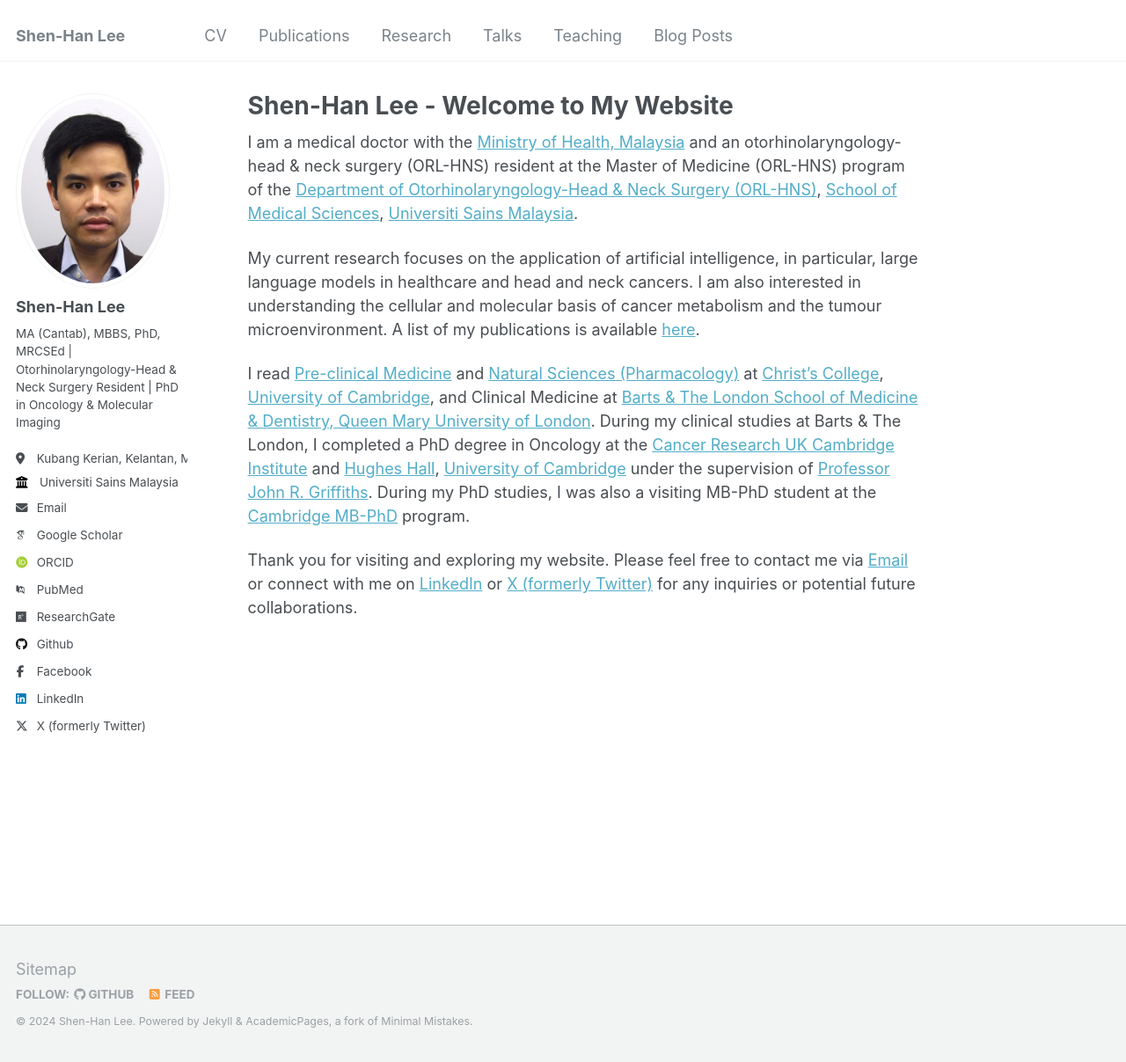
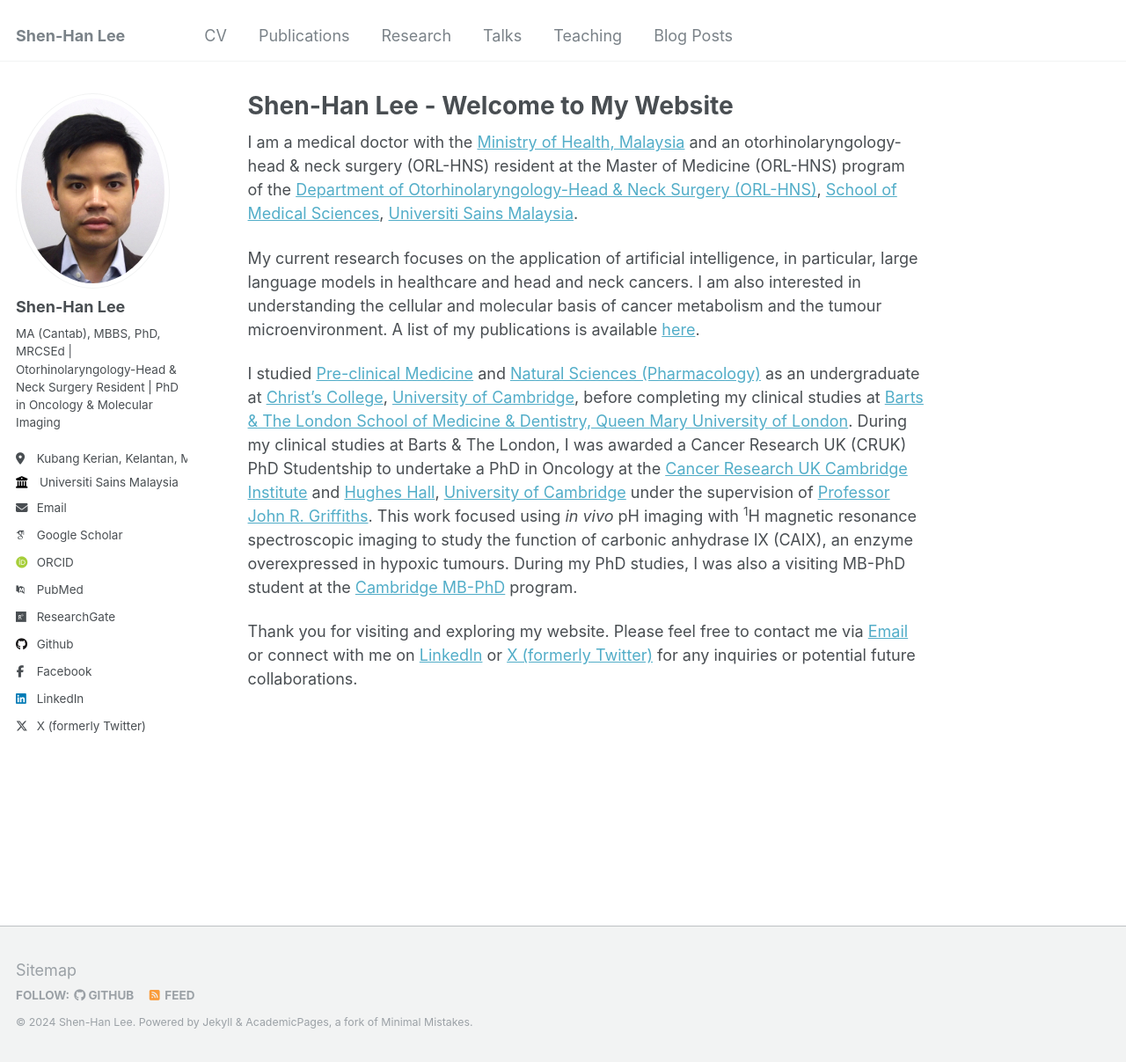
Before and after one commit to shenhanlee/shenhanlee.github.io, a Jekyll site: the page built from _pages/about.md, in a window 1280 px wide and 1207 px high. Shown: the whole window at 88% size. Built offline with Jekyll 4.4.1, drawn with Linux system fonts in a browser that asks for light colours; some web fonts are replaced.

Commit message:
Merge remote-tracking branch 'origin/master'

```diff
--- a/_pages/about.md
+++ b/_pages/about.md
@@ -11,6 +11,6 @@ I am a medical doctor with the [Ministry of Health, Malaysia](https://www.moh.go
 
 My current research focuses on the application of artificial intelligence, in particular, large language models in healthcare and head and neck cancers. I am also interested in understanding the cellular and molecular basis of cancer metabolism and the tumour microenvironment. A list of my publications is available [here](https://shenhanlee.github.io/publications).
 
-I read [Pre-clinical Medicine](https://www.biology.cam.ac.uk/undergrads/MedST/Current/Course/Years1and2) and [Natural Sciences (Pharmacology)](https://www.phar.cam.ac.uk/undergrads/bbs) at [Christ's College](https://www.christs.cam.ac.uk), [University of Cambridge](https://www.cam.ac.uk), and Clinical Medicine at [Barts & The London School of Medicine & Dentistry, Queen Mary University of London](https://www.qmul.ac.uk/fmd/). During my clinical studies at Barts & The London, I completed a PhD degree in Oncology at the [Cancer Research UK Cambridge Institute](https://www.cruk.cam.ac.uk) and [Hughes Hall](https://www.hughes.cam.ac.uk), [University of Cambridge](https://www.cam.ac.uk) under the supervision of [Professor John R. Griffiths](https://crukcambridgecentre.org.uk/users/griffiths). During my PhD studies, I was also a visiting MB-PhD student at the [Cambridge MB-PhD](https://www.medschl.cam.ac.uk/clinical-school-mbphd-course-information) program.
+I studied [Pre-clinical Medicine](https://www.biology.cam.ac.uk/undergrads/MedST/Current/Course/Years1and2) and [Natural Sciences (Pharmacology)](https://www.phar.cam.ac.uk/undergrads/bbs) as an undergraduate at [Christ's College](https://www.christs.cam.ac.uk), [University of Cambridge](https://www.cam.ac.uk), before completing my clinical studies at [Barts & The London School of Medicine & Dentistry, Queen Mary University of London](https://www.qmul.ac.uk/fmd/). During my clinical studies at Barts & The London, I was awarded a Cancer Research UK (CRUK) PhD Studentship to undertake a PhD in Oncology at the [Cancer Research UK Cambridge Institute](https://www.cruk.cam.ac.uk) and [Hughes Hall](https://www.hughes.cam.ac.uk), [University of Cambridge](https://www.cam.ac.uk) under the supervision of [Professor John R. Griffiths](https://crukcambridgecentre.org.uk/users/griffiths). This work focused using <i>in vivo</i> pH imaging with <sup>1</sup>H magnetic resonance spectroscopic imaging to study the function of carbonic anhydrase IX (CAIX), an enzyme overexpressed in hypoxic tumours. During my PhD studies, I was also a visiting MB-PhD student at the [Cambridge MB-PhD](https://www.medschl.cam.ac.uk/clinical-school-mbphd-course-information) program.
 
 Thank you for visiting and exploring my website. Please feel free to contact me via [Email](mailto:shen-han.lee@cantab.net) or connect with me on [LinkedIn](https://www.linkedin.com/in/shenhanlee/) or [X (formerly Twitter)](https://x.com/ShenHanLee) for any inquiries or potential future collaborations.
```
